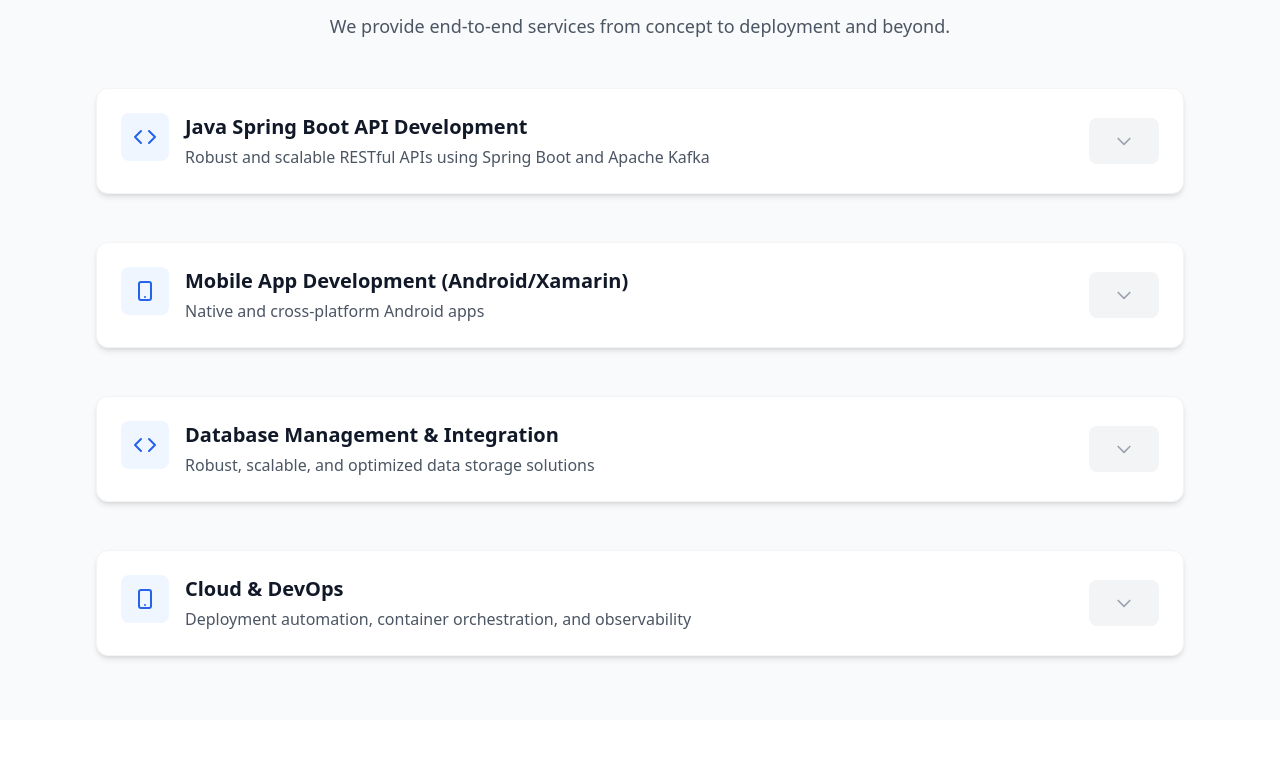
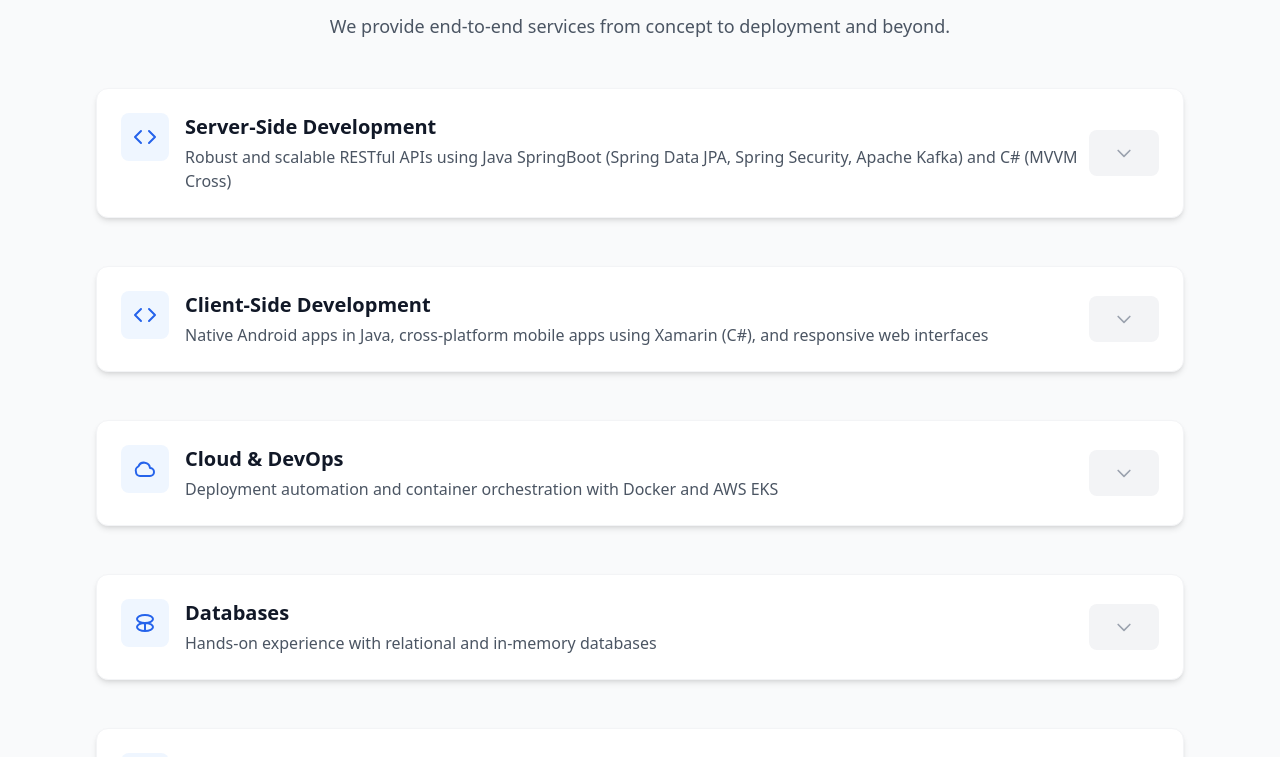
Before and after one commit to iamsadiashakil/vexa, a React (Vite) app: page /vexa_website/services in a window 1280 px wide. Shown: the part 672-1429 px from the top of the page. Built offline with nearby package versions, Linux system fonts and the light colour scheme.

Commit message:
Finalized the services

```diff
--- a/src/components/Icons.jsx
+++ b/src/components/Icons.jsx
@@ -84,3 +84,30 @@ export const PhoneIcon = (props) => (
     <path strokeLinecap="round" strokeLinejoin="round" strokeWidth={2} d="M3 5.25C3 4.56 3.56 4 4.25 4h2.548c.347 0 .676.179.853.47l1.708 2.93a.998.998 0 01-.215 1.243l-1.23 1.23a15.978 15.978 0 006.586 6.586l1.23-1.23a1 1 0 011.243-.215l2.93 1.708a1 1 0 01.47.853V19.75a1.25 1.25 0 01-1.25 1.25C7.798 21 3 16.202 3 10.25V5.25z" />
   </svg>
 );
+
+export const CloudIcon = (props) => (
+  <svg {...props} xmlns="http://www.w3.org/2000/svg" fill="none" viewBox="0 0 24 24" stroke="currentColor">
+    <path strokeLinecap="round" strokeLinejoin="round" strokeWidth={2} d="M3 15a4 4 0 004 4h10a4 4 0 100-8 6 6 0 00-11.546-1.548A4.5 4.5 0 003 15z" />
+  </svg>
+);
+
+export const DatabaseIcon = (props) => (
+  <svg {...props} xmlns="http://www.w3.org/2000/svg" fill="none" viewBox="0 0 24 24" stroke="currentColor">
+    <path strokeLinecap="round" strokeLinejoin="round" strokeWidth={2} d="M12 4c4.418 0 8 1.79 8 4s-3.582 4-8 4-8-1.79-8-4 3.582-4 8-4zm0 8c4.418 0 8 1.79 8 4s-3.582 4-8 4-8-1.79-8-4 3.582-4 8-4zm0 0v8" />
+  </svg>
+);
+
+export const MagnifyingGlassIcon = (props) => (
+  <svg {...props} xmlns="http://www.w3.org/2000/svg" fill="none" viewBox="0 0 24 24" stroke="currentColor">
+    <path strokeLinecap="round" strokeLinejoin="round" strokeWidth={2} d="M21 21l-4.35-4.35M17 11a6 6 0 11-12 0 6 6 0 0112 0z" />
+  </svg>
+);
+
+// Emoji icons as components
+export const ClientIcon = (props) => (
+  <span {...props} role="img" aria-label="monitor">🖥️</span>
+);
+
+export const ServerIcon = (props) => (
+  <span {...props} role="img" aria-label="server">⚙️</span>
+);
--- a/src/data/projectsData.jsx
+++ b/src/data/projectsData.jsx
@@ -26,7 +26,7 @@ export const projectsData = [
   {
     id: 2,
     slug: 'secp-high-availability-apis',
-    title: 'SECP',
+    title: 'SECP API System',
     description:
       'Designed and built highly-available and secure API solutions in Java Spring Boot for the Securities & Exchange Commission of Pakistan (SECP).',
     image: secp,
--- a/src/pages/Home.jsx
+++ b/src/pages/Home.jsx
@@ -121,13 +121,13 @@ const services = [
     id: 1,
     title: "Server-Side Development",
     description: "Robust and scalable RESTful APIs using Java SpringBoot (Spring Data JPA, Spring Security, Apache Kafka) and C# (MVVM Cross), designed for high availability and performance.",
-    icon: "🔗",
+    icon: "⚙️",
   },
   {
     id: 2,
     title: "Client-Side Development",
     description: "Native Android apps in Java, cross-platform mobile apps using Xamarin (C#), and responsive web interfaces using HTML and CSS.",
-    icon: "📱",
+    icon: "🖥️",
   },
   {
     id: 3,
@@ -137,19 +137,12 @@ const services = [
   },
   {
     id: 4,
-    title: "Web Solutions",
-    description:
-      "Frontend and backend web development with HTML, CSS, JSP, and MySQL.",
-    icon: "💻",
-  },
-  {
-    id: 5,
     title: "Databases",
     description: "Hands-on experience with PostgreSQL, Redis, MSSQL Server, MySQL, and SQLite.",
     icon: "🗃️"
   },
   {
-    id: 6,
+    id: 5,
     title: "Monitoring & Logging",
     description: "Proficient in using ELK Stack, Rollbar, and DataDog for application monitoring, error tracking, and log analysis.",
     icon: "🔍"
--- a/src/pages/Services.jsx
+++ b/src/pages/Services.jsx
@@ -5,8 +5,9 @@ import Header from "../components/Navbar";
 import Footer from "../components/Footer";
 import {
   CodeBracketIcon,
-  GlobeAltIcon,
-  DevicePhoneMobileIcon,
+  CloudIcon,
+  DatabaseIcon,
+  MagnifyingGlassIcon,
 } from "../components/Icons";
 
 const Services = () => {
@@ -34,60 +35,81 @@ const Services = () => {
             title="Expert Software Solutions"
             description="We provide end-to-end services from concept to deployment and beyond."
           />
-
           <div className="space-y-12">
             <ServiceDetail
-              title="Java Spring Boot API Development"
-              shortDescription="Robust and scalable RESTful APIs using Spring Boot and Apache Kafka"
-              longDescription="Design and development of scalable RESTful APIs and microservices using Java Spring Boot. Utilizes Spring Data JPA and Spring Security for secure, high-performance systems. Apache Kafka is integrated for reliable asynchronous messaging, enabling real-time data streaming and decoupled service communication. Ideal for enterprise-grade backend applications with strong authentication and data layer integrity."
+              title="Server-Side Development"
+              shortDescription="Robust and scalable RESTful APIs using Java SpringBoot (Spring Data JPA, Spring Security, Apache Kafka) and C# (MVVM Cross)"
+              longDescription="Design and development of robust backend systems using Java Spring Boot and C#. Leverages technologies like Spring Data JPA, Spring Security, and Apache Kafka to build high-performance, scalable APIs with real-time capabilities and strong security features."
               features={[
                 "RESTful APIs & microservices architecture",
                 "Spring Data JPA for efficient ORM",
                 "Spring Security with authentication/authorization",
                 "Apache Kafka for real-time, event-driven communication",
-                "Clean, modular code structure",
-                "Exception handling and async support",
+                "High availability and fault tolerance",
+                "Clean, modular backend codebase",
               ]}
               technologies={[
                 "Java",
                 "Spring Boot",
                 "Spring Data JPA",
                 "Spring Security",
-                "Apache Kafka"
+                "Apache Kafka",
+                "C#",
+                "MVVM Cross",
               ]}
               icon={CodeBracketIcon}
             />
 
             <ServiceDetail
-              title="Mobile App Development (Android/Xamarin)"
-              shortDescription="Native and cross-platform Android apps"
-              longDescription="Development of mobile apps using Xamarin (C#) for cross-platform solutions and Java for native Android applications. Apps are built with clean architecture patterns like MVVM Cross and integrate seamlessly with APIs and native device features."
+              title="Client-Side Development"
+              shortDescription="Native Android apps in Java, cross-platform mobile apps using Xamarin (C#), and responsive web interfaces"
+              longDescription="Development of mobile and web interfaces using Java for Android, Xamarin with C# for cross-platform solutions, and standard web technologies (HTML, CSS). Interfaces are responsive, user-friendly, and optimized for performance and UX."
               features={[
-                "Cross-platform apps with Xamarin (C#)",
-                "Native Android apps using Java",
-                "MVVM Cross architecture",
-                "Integration with device features (camera, sensors, etc.)",
-                "App deployment and store publishing",
+                "Native Android development in Java",
+                "Cross-platform mobile development with Xamarin (C#)",
+                "MVVM Cross architecture pattern",
+                "Responsive design using HTML/CSS",
+                "Device feature integration (camera, GPS, etc.)",
               ]}
               technologies={[
+                "Java",
+                "Android",
                 "Xamarin",
                 "C#",
-                "MVVM Cross",
-                "Android (Java)",
-                "Android Studio",
-                "SQLite",
+                "HTML",
+                "CSS",
               ]}
-              icon={DevicePhoneMobileIcon}
+              icon={CodeBracketIcon}
             />
 
             <ServiceDetail
-              title="Database Management & Integration"
-              shortDescription="Robust, scalable, and optimized data storage solutions"
-              longDescription="Design and management of relational and in-memory databases for both transactional and analytical applications. Includes schema design, query optimization, data migration, and seamless integration with backend services."
+              title="Cloud & DevOps"
+              shortDescription="Deployment automation and container orchestration with Docker and AWS EKS"
+              longDescription="End-to-end DevOps support including containerized deployment with Docker and orchestration using AWS Elastic Kubernetes Service (EKS). Enables scalable, fault-tolerant deployments in cloud environments with full CI/CD and monitoring integration."
               features={[
-                "Relational and in-memory database support",
+                "Docker-based containerization",
+                "Kubernetes orchestration using AWS EKS",
+                "CI/CD pipeline integration",
+                "Scalable cloud infrastructure setup",
+                "Infrastructure as Code (IaC)",
+              ]}
+              technologies={[
+                "Docker",
+                "AWS EKS",
+                "CI/CD",
+                "Kubernetes",
+              ]}
+              icon={CloudIcon}
+            />
+
+            <ServiceDetail
+              title="Databases"
+              shortDescription="Hands-on experience with relational and in-memory databases"
+              longDescription="Database design, optimization, and integration experience across multiple platforms including PostgreSQL, Redis, MSSQL Server, MySQL, and SQLite. Covers schema design, normalization, and caching for high-performance data systems."
+              features={[
+                "Relational and in-memory databases",
                 "PostgreSQL, MySQL, MSSQL Server, SQLite",
-                "Redis for caching and real-time data access",
+                "Redis for caching and real-time access",
                 "Schema design and normalization",
                 "Query optimization and performance tuning",
               ]}
@@ -98,29 +120,26 @@ const Services = () => {
                 "SQLite",
                 "Redis",
               ]}
-              icon={CodeBracketIcon}
+              icon={DatabaseIcon}
             />
 
             <ServiceDetail
-              title="Cloud & DevOps"
-              shortDescription="Deployment automation, container orchestration, and observability"
-              longDescription="DevOps services including CI/CD pipelines, containerization using Docker, and cloud orchestration on AWS EKS. Also includes implementation of observability tools like ELK, Rollbar, and DataDog for system monitoring, logging, and performance insights."
+              title="Monitoring & Logging"
+              shortDescription="Application observability using ELK Stack, Rollbar, and DataDog"
+              longDescription="Monitoring and logging services using ELK Stack, Rollbar, and DataDog. Enables robust tracking, alerting, and log aggregation across microservices and APIs, supporting faster debugging and performance optimization."
               features={[
-                "Containerization with Docker",
-                "Kubernetes orchestration on AWS EKS",
-                "CI/CD pipeline setup and maintenance",
-                "Infrastructure monitoring and alerting",
-                "Log aggregation and traceability with ELK, Rollbar, DataDog",
+                "Centralized logging with ELK Stack",
+                "Real-time error tracking using Rollbar",
+                "Performance monitoring with DataDog",
+                "Log analysis and reporting",
+                "System health dashboards and alerts",
               ]}
               technologies={[
-                "Docker",
-                "AWS EKS",
-                "CI/CD",
-                "ELK",
+                "ELK Stack",
                 "Rollbar",
                 "DataDog",
               ]}
-              icon={DevicePhoneMobileIcon}
+              icon={MagnifyingGlassIcon}
             />
           </div>
 
```
